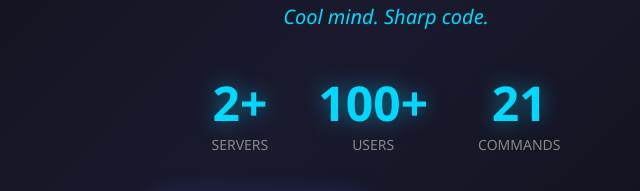
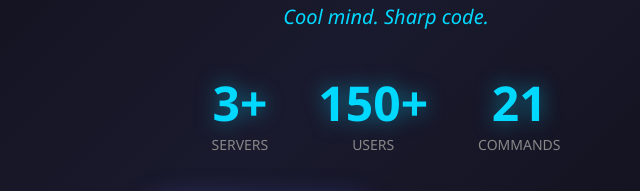
Before and after one commit to AdminPranav/velno-bot, a website: page public/index.html in a window 1280 px wide. Shown: the part 390-581 px from the top of the page, 254-894 px from the left. Drawn offline with Linux system fonts and the light colour scheme.

Commit message:
Update index.html

```diff
--- a/public/index.html
+++ b/public/index.html
@@ -371,11 +371,11 @@
 
         <div class="stats">
             <div class="stat-item">
-                <div class="stat-number">2+</div>
+                <div class="stat-number">3+</div>
                 <div class="stat-label">SERVERS</div>
             </div>
             <div class="stat-item">
-                <div class="stat-number">100+</div>
+                <div class="stat-number">150+</div>
                 <div class="stat-label">USERS</div>
             </div>
             <div class="stat-item">
```
